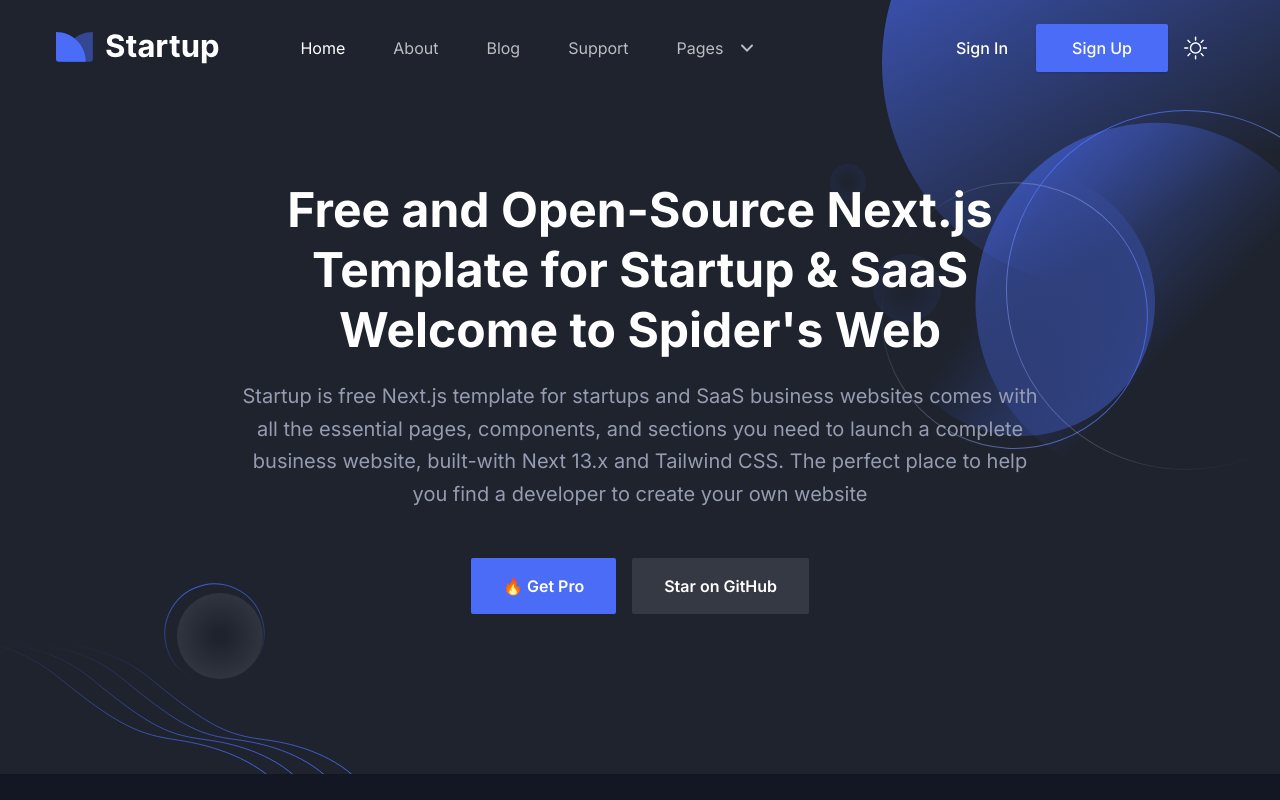
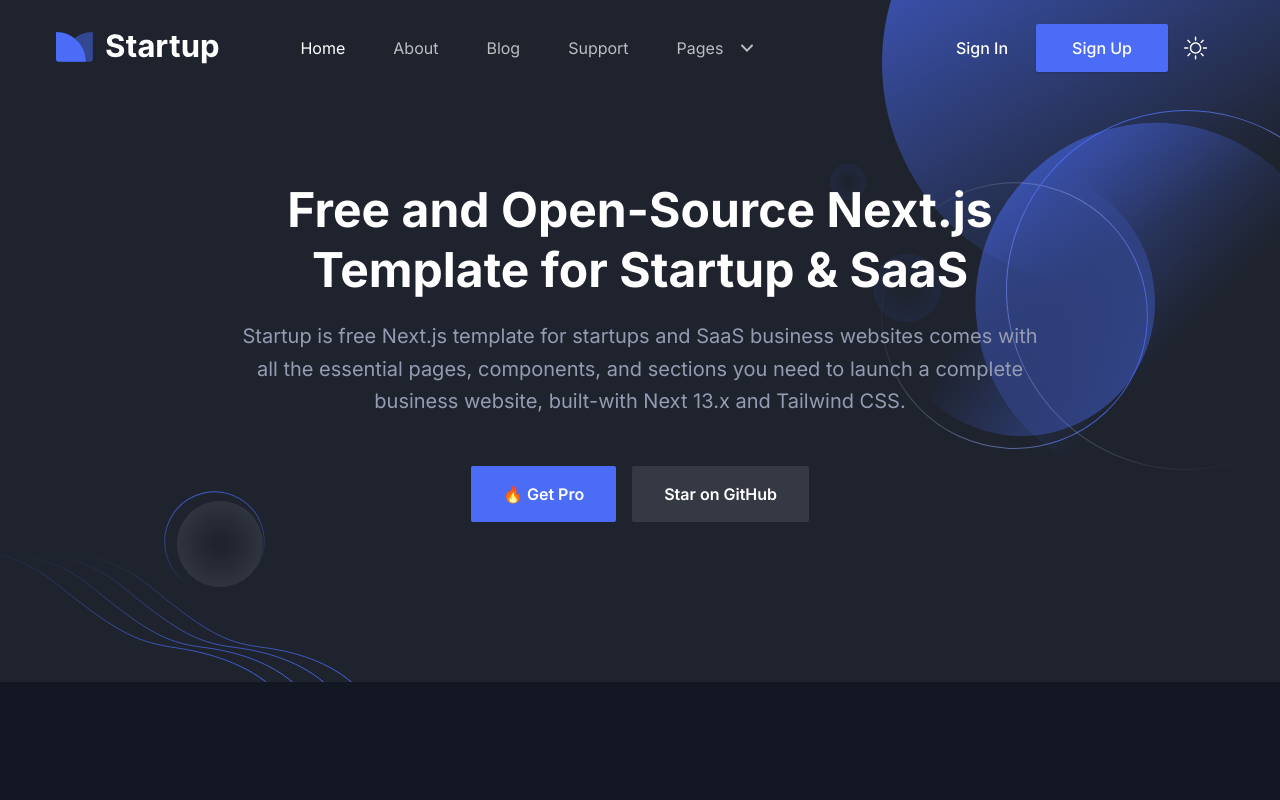
Before and after one commit to ericcchuang/it342-project, a Next.js app: page / in a window 1280 px wide. Shown: the top 800 px of the page. Built offline with nearby package versions, Linux system fonts and the light colour scheme.

Commit message:
Update index.tsx

```diff
--- a/src/components/Hero/index.tsx
+++ b/src/components/Hero/index.tsx
@@ -12,14 +12,12 @@
               <div className="mx-auto max-w-[800px] text-center">
                 <h1 className="mb-5 text-3xl font-bold leading-tight text-black dark:text-white sm:text-4xl sm:leading-tight md:text-5xl md:leading-tight">
                   Free and Open-Source Next.js Template for Startup & SaaS
-                  Welcome to Spider's Web
                 </h1>
                 <p className="mb-12 text-base leading-relaxed! text-body-color dark:text-body-color-dark sm:text-lg md:text-xl">
                   Startup is free Next.js template for startups and SaaS
                   business websites comes with all the essential pages,
                   components, and sections you need to launch a complete
                   business website, built-with Next 13.x and Tailwind CSS.
-                  The perfect place to help you  find a developer to create your own website
                 </p>
                 <div className="flex flex-col items-center justify-center space-y-4 sm:flex-row sm:space-x-4 sm:space-y-0">
                   <Link
```
